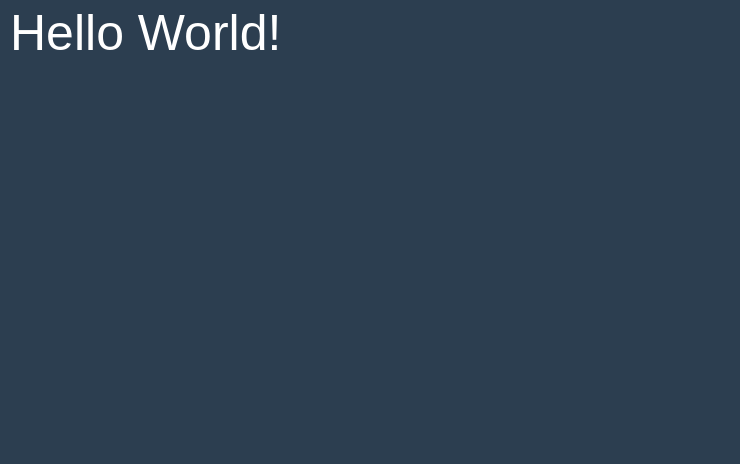
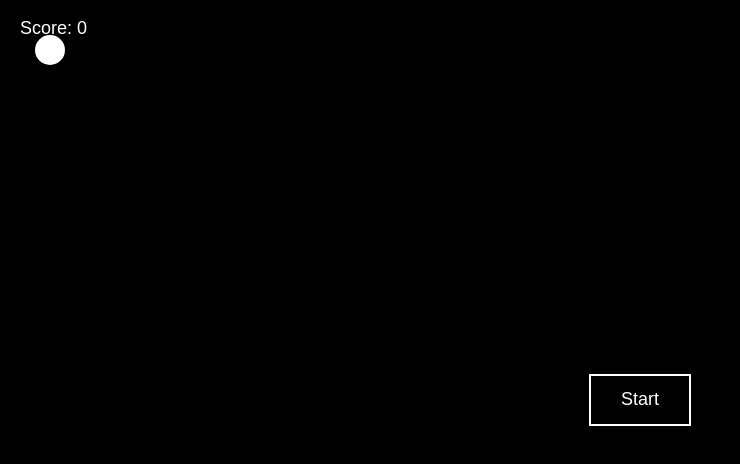
Before and after one commit to quarlwithcode/SoloPingPong, a plain HTML site: page index.html in a window 1280 px wide. Shown: the whole page, without its empty margins (0-740 px from the left). Drawn offline with Linux system fonts and the light colour scheme.

```diff
--- a/index.html
+++ b/index.html
@@ -1,6 +1,6 @@
 <html>
 	<head>
-		<title>Solo Ping Pong - Week 1</title>
+		<title>Solo Ping Pong - Week 01</title>
 		<meta charset="UTF-8">
 		<meta name="author" content="Orginal: Kushagra Agarwal, Modified by: Jervis Thompson ">
 		<meta name="description" content="Ping-Pong Game with HTML5, Canvas, and Sounds">
@@ -8,6 +8,7 @@
 		<link rel="stylesheet" href="css/basic.css">
 	</head>
 	<body>
+
 		<canvas id="canvas"></canvas>
 		<script src="js/game.js"></script>
 	</body>
--- a/js/game.js
+++ b/js/game.js
@@ -18,43 +18,89 @@ window.cancelRequestAnimFrame = ( function() {
 			window.msCancelRequestAnimationFrame     ||
 		clearTimeout;
 } )();
+// Do No Touch Above Code
 
-//DO NOT TOUCH CODE ABOVE
 
-//console.log('Holla');
 
-//Step 01 .. vnq .. Create game cnavas and track mouse position
-var gameCanvas = document.getElementById("canvas");         //Store HTML5 canvas tag into JS variable
+// ### Step 01 ..tat.. Create game canvas and track mouse position ###
 
-var ctx = gameCanvas.getContext("2d");          //Creates context 2D
+var gameCanvas = document.getElementById("canvas");
+// Store HTML5 canvas tag into JS variable
 
-//Window Size Constants
+var ctx = gameCanvas.getContext("2d"); // Create context 2D
 var W = window.innerWidth;
 var H = window.innerHeight;
-
 
 var mouseObj = {};
 
 gameCanvas.width = W;
 gameCanvas.height = H;
 
-function paintCanvas(){
-    ctx.fillStyle = "#2c3e50";
+
+// Step 02 ..tat.. Clear page canvas by covering it in black
+function paintCanvas() {
+    ctx.fillStyle = "#000";
     ctx.fillRect(0, 0, W, H);
-
-
-    ctx.fillStyle = "#FFFFFF";
-    ctx.font = "50px sans-serif";
-    ctx.fillText("Hello World!", 10, 50);
 }
-
 paintCanvas();
 
 
-function trackPosition(evt){
+function trackPosition(evt) {
     mouseObj.x = evt.pageX;
     mouseObj.y = evt.pageY;
-    console.log("Cursor X is: " + mouseObj.x + "\nCursor Y is: " + mouseObj.y);
+    console.log("Cursor x is: " + mouseObj.x + " Cursor y is: " + mouseObj.y);
 }
+gameCanvas.addEventListener("mousemove", trackPosition, true);
 
-gameCanvas.addEventListener("mousemove", trackPosition, true);
+
+// Step 03 ..tat.. Place a ball on the canvas
+var ball = {}; // Ball Object
+ball = {
+    x: 50,
+    y: 50,
+    r: 15,
+    c: "#ffffff",
+    vx: 4,
+    vy: 8,
+
+    draw : function() {
+        ctx.beginPath();
+        ctx.fillStyle = this.c;
+        ctx.arc(this.x, this.y, this.r, 0, Math.PI * 2, false);
+        ctx.fill();
+    }
+}
+ball.draw();
+
+// Step 04 ..tat.. Place a start button on the canvas
+var startBtn = {}; //Start button object
+startBtn = {
+    w: 100,
+    h: 50,
+    x: W / 2 - 50,
+    y: H / 2 - 25,
+
+    draw: function() {
+        ctx.strokeStyle = "#ffffff";
+        ctx.lineWidth = "2";
+        ctx.strokeRect(this.x, this.y, this.w, this.h);
+
+        ctx.font = "18px Arial, sans-serif";
+        ctx.textAlign = "center";
+        ctx.textBaseline = "middle";
+        ctx.fillStyle = "#ffffff";
+        ctx.fillText("Start", W / 2, H / 2);
+    }
+}
+startBtn.draw();
+
+// Step 05 ..tat.. Place score and points on canvas
+var points = 0; // Game Points
+function paintScore() {
+    ctx.fillStyle = '#FFFFFF';
+    ctx.font = "18px Arial, sans-serif";
+    ctx.textAlign = 'left';
+    ctx.textBaseline = 'top';
+    ctx.fillText('Score: ' + points, 20, 20);
+}
+paintScore();
```
Also changed, not shown: 2 other files.
